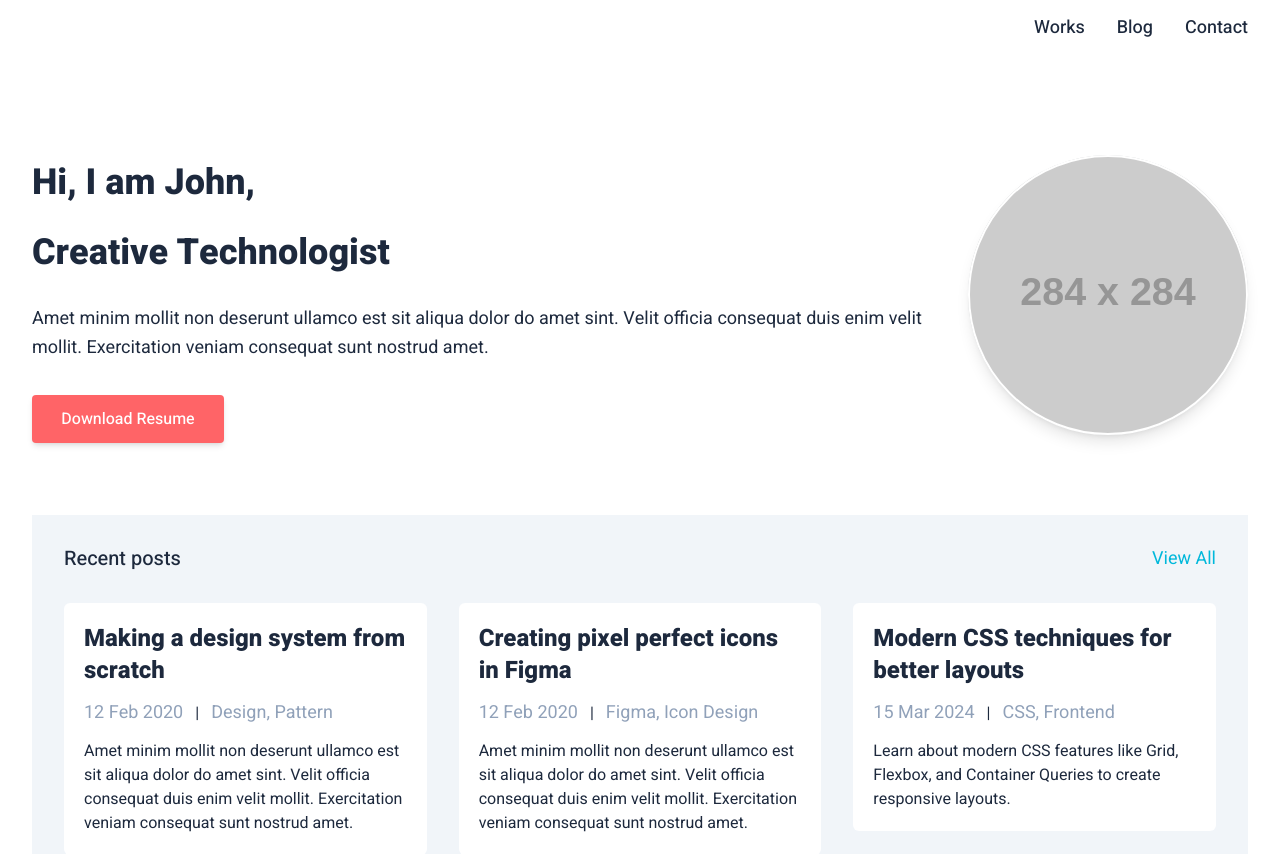
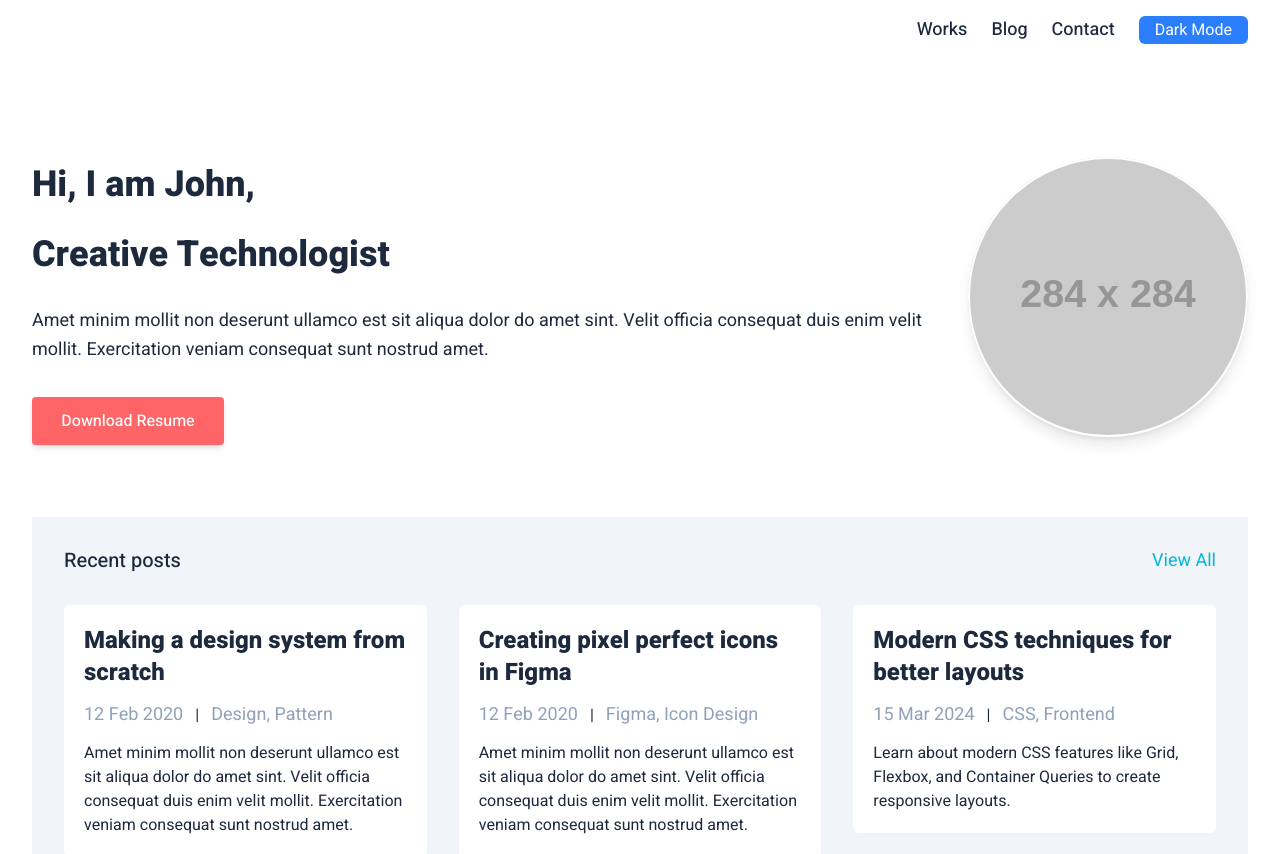
Before and after one commit to ahmedBilal5/portfolio, a Next.js app: page /Home in a window 1280 px wide. Shown: the top 854 px of the page. Built offline with nearby package versions, Linux system fonts and the light colour scheme.

Commit message:
theme suport + navbar

```diff
--- a/app/_components/hero.tsx
+++ b/app/_components/hero.tsx
@@ -25,10 +25,10 @@ const HeroSection: React.FC<HeroSectionProps> = ({
         {/* Image - Shows first on mobile */}
         <div className="order-1 md:order-2 relative md:w-[280px] md:h-[280px] w-48 h-48 flex-shrink-0">
           {/* Background circle */}
-          <div className="absolute inset-0 bg-slate-100 rounded-full" />
+          <div className=" inset-0 bg-slate-100 rounded-full" />
 
           {/* Image with shadow and outline */}
-          <div className="relative w-full h-full rounded-full shadow-lg outline outline-2 outline-offset-[-2px] outline-white overflow-hidden">
+          <div className=" w-full h-full rounded-full shadow-lg outline outline-2 outline-offset-[-2px] outline-white overflow-hidden">
             <div className="w-full h-full overflow-hidden">
               <img
                 className="w-full h-full object-cover"
--- a/app/_components/navBar.tsx
+++ b/app/_components/navBar.tsx
@@ -1,4 +1,5 @@
 import Link from "next/link";
+import { ThemeButtonFinal } from "./themeButton";
 
 interface NavItemProps {
     title: string,
@@ -21,15 +22,48 @@ const NavBar =  () => {
         href: '',
         },
     ];
-    return   (
-        <div className="mt-3.5 md:mb-18.5 mb-9 h-7 flex flex-row justify-end gap-8 ">
-            {
-                navItems.map((navItem) => (
+    const navLinks = navItems.map((navItem) => (
                     <Link key={navItem.title} href={navItem.href} className="text-slate-800 text-lg font-medium cursor-pointer hover:text-red-400">
                         {navItem.title}
                     </Link>
-                ))
-            }
+                ));
+
+    return   (
+        <div className="sticky top-0 z-10 bg-white/90 mt-2 py-2 md:mb-16.5 mb-7 flex flex-row justify-end gap-8 ">
+
+            <input type="checkbox" id="menu-toggle" className="peer hidden" />
+
+            <ul
+                className="fixed inset-0 z-50 flex flex-col items-center justify-start pt-28 space-y-6 bg-white shadow-inner
+                            transform translate-x-full transition-transform duration-500 peer-checked:translate-x-0
+                            md:hidden"
+            >
+            {navLinks}
+            <ThemeButtonFinal/>
+            </ul>
+
+
+            <ul
+                className="hidden md:flex md:flex-row md:space-x-6 md:translate-x-0 md:pt-0 md:space-y-0 md:bg-transparent md:shadow-none"
+            >
+            {navLinks}
+            <ThemeButtonFinal/>
+            </ul>
+
+
+
+                {/* Hamburger Icon (hidden on md and up) */}
+                <label
+                htmlFor="menu-toggle"
+                className="z-60 flex flex-col justify-between w-8 h-6 cursor-pointer md:hidden
+                            peer-checked:[&>span:nth-child(1)]:rotate-45
+                            peer-checked:[&>span:nth-child(2)]:scale-y-0
+                            peer-checked:[&>span:nth-child(3)]:-rotate-45"
+                >
+                <span className="block h-1 bg-[#0e2431] rounded transition-transform duration-300 origin-top-left"></span>
+                <span className="block h-1 bg-[#0e2431] rounded transition-transform duration-200"></span>
+                <span className="block h-1 bg-[#0e2431] rounded transition-transform duration-300 origin-bottom-left"></span>
+            </label>
 
         </div>
 )
--- /dev/null
+++ b/app/_components/themeButton.tsx
@@ -0,0 +1,101 @@
+"use client";
+
+import { useTheme } from "next-themes";
+import { useEffect, useState } from "react";
+
+interface ThemeButtonProps {
+  themeName: string;
+  currentTheme: string | undefined;
+  onClick: () => void;
+  label: string;
+}
+
+interface StaticThemeButtonProps {
+  label: string;
+}
+
+const ThemeButton = ({
+  themeName,
+  currentTheme,
+  onClick,
+  label,
+}: ThemeButtonProps) => {
+  return (
+    <button
+      onClick={onClick}
+      className={`flex items-center cursor-pointer px-4 rounded-md transition-colors ${
+        currentTheme === themeName
+          ? "bg-blue-500 text-white"
+          : "bg-gray-200 text-gray-800 hover:bg-gray-300 dark:bg-gray-700 dark:text-gray-200 dark:hover:bg-gray-600"
+      }`}
+    >
+      {label}
+    </button>
+  );
+};
+
+const StaticThemeButton = ({ label }: StaticThemeButtonProps) => {
+  return (
+    <button className="flex items-center cursor-pointer px-4 py-2 rounded-md bg-gray-200 text-gray-800 dark:bg-gray-700 dark:text-gray-200">
+      {label}
+    </button>
+  );
+};
+
+export const ThemeButtonFinal = () => {
+  const { theme, setTheme, resolvedTheme } = useTheme();
+  const [mounted, setMounted] = useState<boolean>(false);
+
+  interface ThemeOption {
+    id: string;
+    label: string;
+  }
+
+  const themes: ThemeOption[] = [
+    { id: "light", label: "Light Mode" },
+    { id: "dark", label: "Dark Mode" },
+  ];
+
+  useEffect(() => {
+    setMounted(true);
+  }, []);
+
+  useEffect(() => {
+    if (mounted && !theme) {
+      const systemTheme =
+        resolvedTheme
+        ||
+        (window.matchMedia("(prefers-color-scheme: dark)").matches
+          ? "dark"
+          : "light");
+
+      setTheme(systemTheme);
+    }
+  }, [mounted, theme, resolvedTheme, setTheme]);
+
+  if (!mounted) {
+    return (
+        theme === 'light' ? <StaticThemeButton key={'dark'} label={"Dark Mode"} />: <StaticThemeButton key={'light'} label={"Light Mode"} />
+    );
+  }
+
+  const effectiveTheme = resolvedTheme || theme;
+  console.log("effective theme: ", effectiveTheme)
+  return (
+       effectiveTheme === 'dark'?
+        <ThemeButton
+          key={'dark'}
+          themeName={'dark'}
+          currentTheme={effectiveTheme}
+          onClick={() => setTheme('light')}
+          label={'Light Mode'}
+        />:
+        <ThemeButton
+          key={'light'}
+          themeName={'light'}
+          currentTheme={effectiveTheme}
+          onClick={() => setTheme('dark')}
+          label={'Dark Mode'}
+        />
+  );
+};
--- a/app/globals.css
+++ b/app/globals.css
@@ -1 +1,17 @@
 @import 'tailwindcss';
+
+@custom-variant dark (&:where([data-theme=dark], [data-theme=dark] *));
+
+@theme {
+  --color-card: hsl(207 97% 12%);
+  --color-background-light: hsl(0 0% 100%);
+  --color-background-dark: hsl(0, 1.03%, 19.02%);
+}
+
+:root[data-theme="light"] {
+  background-color: var(--color-background-light);
+}
+
+:root[data-theme="dark"] {
+  background-color: var(--color-background-dark);
+}
--- a/app/layout.tsx
+++ b/app/layout.tsx
@@ -1,3 +1,4 @@
+import { ThemeProvider } from 'next-themes'
 import './globals.css'
 import { Heebo } from 'next/font/google'
 
@@ -8,8 +9,12 @@ export default function RootLayout({
   children: React.ReactNode
 }) {
   return (
-    <html lang="en" className={heebo.className}>
-      <body>{children}</body>
+    <html lang="en" className={heebo.className} suppressHydrationWarning>
+      <body>
+      <ThemeProvider enableSystem={true} defaultTheme="system">
+          {children}
+        </ThemeProvider>
+      </body>
     </html>
   )
 }
--- a/package.json
+++ b/package.json
@@ -8,6 +8,7 @@
   },
   "dependencies": {
     "next": "^16.1.4",
+    "next-themes": "^0.4.6",
     "react": "^19.2.3",
     "react-dom": "^19.2.3"
   },
```
